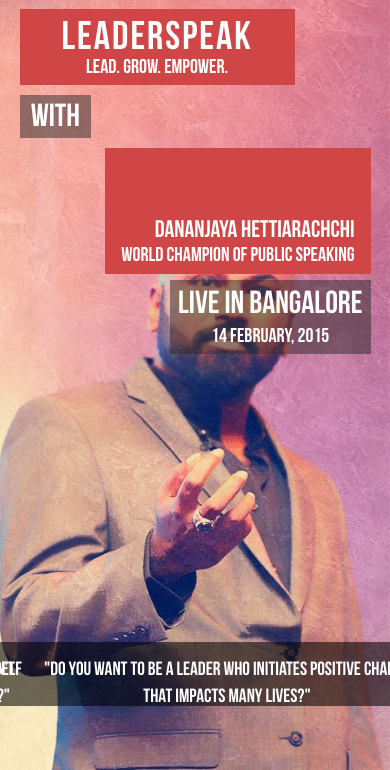
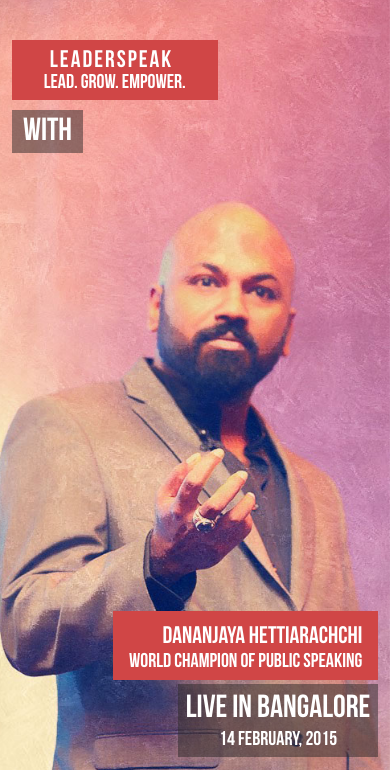
Before and after one commit to creativesands/leaderspeak, a website: page client/index.html in a window 390 px wide. Shown: the part 74-844 px from the top of the page. Drawn offline with nearby package versions, Linux system fonts and the light colour scheme.

Commit message:
made responsive css updates

```diff
--- a/client/css/style.css
+++ b/client/css/style.css
@@ -716,17 +716,39 @@
         font-size: 1.5em;
     }
 
-    .banner__event-credits__block.person {
-        margin-top: 2em;
+    .banner__event-credits__block.brand {}
+
+    .banner__event-credits__block.sub {}
+
+    .banner__event-credits__block.person-wrapper {
+            position: absolute;
+            bottom: 4.6em;
+            right: 3%;
+    }
+
+    .banner__event-credits__block.place {
+        position: absolute;
+        bottom: 1.2em;
+        right: 3%;
+    }
+
+    .banner__event-credits__block-title {
+        font-size: 1.5em;
     }
 
     .banner__event-credits__wrapper {
         transform: translateY(0);
-        top: 5em;
+        position: absolute;
+        top: 4em;
+        bottom: 0;
+        left: 0;
+        right: 0;
+        padding: 12% 3%;
     }
 
     .banner__questions__wrapper {
         bottom: 4em;
+        display: none;
     }
 
     .main-content {
@@ -768,7 +790,7 @@
 
 @media (max-width: 1000px) and (orientation: landscape) {
     .banner__questions__wrapper {
-        /* display: none; */
+        display: none;
     }
 
     .event-details__vip__price,
@@ -777,9 +799,33 @@
         border-right: none;
     }
 
+    .main-content {
+        top: 115%;
+    }
+
+    .banner__event-credits__wrapper {
+        position: absolute;
+        top: 4em;
+        left: 0;
+        right: 0;
+        bottom: 0;
+        transform: translateY(0);
+        padding: 2%;
+}
+
+    .banner__event-credits__block-title,
+    .banner__event-credits__block-place {
+        font-size: 1.5em;
+    }
+
+    .banner__event-credits__block.person-wrapper {
+/*         margin-top: -1.2em; */
+    }
+
     .row.event-details__vip__wrapper {
         padding: 2em 1em;
     }
+
 }
 
 @media (max-width: 765px) {
@@ -795,4 +841,16 @@
     .banner__event-credits__block {
         font-size: 1.5em;
     }
+
+    .banner__event-credits__block.person-wrapper {
+            position: absolute;
+            bottom: 3.6em;
+            right: 3%;
+    }
+
+    .banner__event-credits__block.place {
+        position: absolute;
+        bottom: 0.4em;
+        right: 3%;
+    }
 }
```
